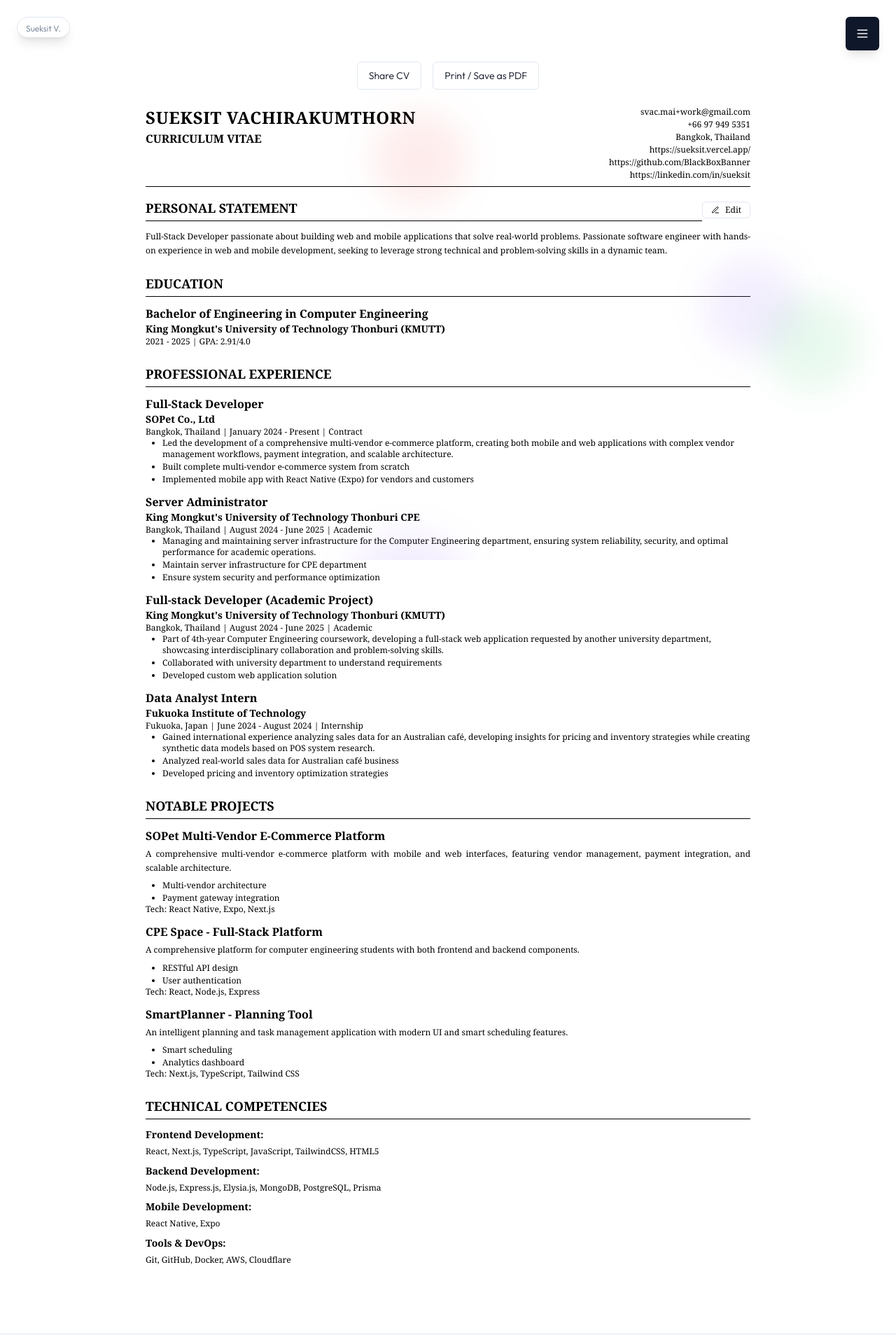
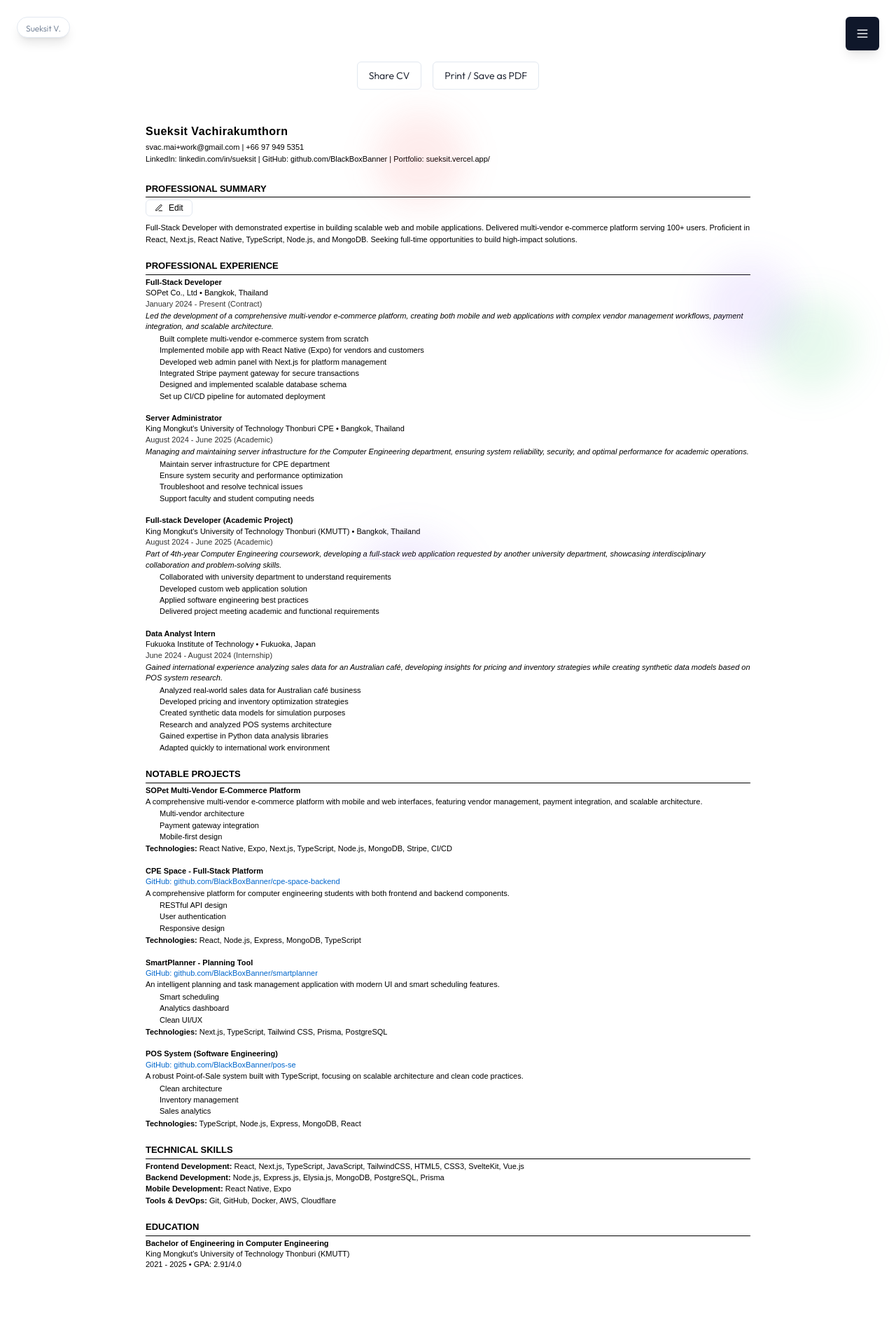
Before and after one commit to BlackBoxBanner/wed-portfolio, a Next.js app: page /cv in a window 1280 px wide. Shown: the top 1920 px of the page at 70% size. Built offline with nearby package versions, Linux system fonts and the light colour scheme.

Commit message:
feat: Update CV styles for ATS optimization and enhance professional summary for clarity

```diff
--- a/src/components/pages/cv.tsx
+++ b/src/components/pages/cv.tsx
@@ -16,7 +16,7 @@ import { printResume, shareResume } from '@/lib/resume-utils';
 const CVPage = () => {
   const [isEditingSummary, setIsEditingSummary] = useState(false);
   const [professionalSummary, setProfessionalSummary] = useState(
-    `${personalInfo.summary} Passionate software engineer with hands-on experience in web and mobile development, seeking to leverage strong technical and problem-solving skills in a dynamic team.`,
+    `Full-Stack Developer with demonstrated expertise in building scalable web and mobile applications. Delivered multi-vendor e-commerce platform serving 100+ users. Proficient in React, Next.js, React Native, TypeScript, Node.js, and MongoDB. Seeking full-time opportunities to build high-impact solutions.`,
   );
 
   const formatDateRange = (
@@ -56,46 +56,50 @@ const CVPage = () => {
         </Button>
       </div>
 
-      {/* CV Content - Black and White, No Styles */}
-      <div className='max-w-4xl mx-auto bg-white font-serif text-black leading-normal print-resume px-4'>
-        {/* Header */}
-        <header className='flex flex-col md:flex-row justify-between items-start mb-4 border-b border-black pb-2 print:flex print:flex-row print:justify-center print:items-start print:mb-2 print:pb-1 print-break-inside-avoid'>
-          <div className='flex-1 flex flex-col items-start print:items-start print:mb-0'>
-            <h1 className='text-xl md:text-2xl font-bold uppercase tracking-wide leading-tight mb-0.5 text-black font-serif print:text-base print:mb-0'>
+      {/* ATS-Optimized CV - Best Practices Format */}
+      <div
+        className='max-w-4xl mx-auto bg-white text-black print-resume px-4 py-6'
+        style={{ fontFamily: 'Arial, Calibri, sans-serif', lineHeight: '1.5' }}
+      >
+        {/* HEADER - Clean, Professional */}
+        <header className='mb-6 print:mb-4'>
+          <h1
+            style={{
+              fontSize: '16px',
+              fontWeight: 'bold',
+              margin: '0 0 3px 0',
+              letterSpacing: '0.5px',
+            }}
+          >
             {personalInfo.name}
           </h1>
-            <h2 className='text-sm md:text-base font-semibold mb-0.5 text-black font-serif print:text-xs print:mb-0'>
-              CURRICULUM VITAE
-            </h2>
-          </div>
-          <div className='flex-1 text-xs flex flex-col items-end md:items-end gap-0.5 text-black font-serif print:items-end print:text-xs print:gap-0 print:mb-0'>
-            <span className='print:mb-0'>{personalInfo.email}</span>
-            <span className='print:mb-0'>{personalInfo.phone}</span>
-            <span className='print:mb-0'>{personalInfo.location}</span>
-            <span className='print:mb-0'>{personalInfo.website}</span>
-            <span className='print:mb-0'>{personalInfo.github}</span>
-            <span className='print:mb-0'>{personalInfo.linkedin}</span>
-          </div>
+          <p style={{ fontSize: '11px', margin: '0', lineHeight: '1.4' }}>
+            {personalInfo.email} | {personalInfo.phone}
+          </p>
+          <p
+            style={{ fontSize: '11px', margin: '2px 0 0 0', lineHeight: '1.4' }}
+          >
+            LinkedIn: {personalInfo.linkedin.replace('https://', '')} | GitHub:{' '}
+            {personalInfo.github.replace('https://', '')} | Portfolio:{' '}
+            {personalInfo.website.replace('https://', '')}
+          </p>
         </header>
 
-        {/* Personal Statement */}
-        <section className='mb-6 print-break-inside-avoid'>
-          <div className='flex items-center justify-between mb-3'>
-            <h2 className='text-lg font-bold border-b border-black pb-1 w-full'>
-              PERSONAL STATEMENT
+        {/* PROFESSIONAL SUMMARY - Impact-focused */}
+        <section className='mb-5 print:mb-3'>
+          <h2
+            style={{
+              fontSize: '13px',
+              fontWeight: 'bold',
+              margin: '0 0 3px 0',
+              borderBottom: '1px solid black',
+              paddingBottom: '2px',
+            }}
+          >
+            PROFESSIONAL SUMMARY
           </h2>
-            {!isEditingSummary ? (
-              <Button
-                onClick={() => setIsEditingSummary(true)}
-                variant='outline'
-                size='sm'
-                className='flex items-center gap-2 print:hidden text-xs h-6'
-              >
-                <Edit3 className='w-3 h-3' />
-                Edit
-              </Button>
-            ) : (
-              <div className='flex gap-1 print:hidden'>
+          {isEditingSummary ? (
+            <div className='flex gap-2 mb-2 print:hidden'>
               <Button
                 onClick={() => setIsEditingSummary(false)}
                 variant='outline'
@@ -108,7 +112,7 @@ const CVPage = () => {
               <Button
                 onClick={() => {
                   setProfessionalSummary(
-                      `${personalInfo.summary} I am currently completing my Bachelor of Engineering in Computer Engineering at King Mongkut's University of Technology Thonburi (KMUTT), where I have gained comprehensive knowledge in software engineering principles, system design, and modern development practices. My academic journey has been complemented by practical experience through internships, academic projects, and professional contract work, allowing me to bridge theoretical knowledge with real-world application development.`,
+                    'Full-Stack Developer with demonstrated expertise in building scalable web and mobile applications. Delivered multi-vendor e-commerce platform serving 100+ users. Proficient in React, Next.js, React Native, TypeScript, Node.js, and MongoDB. Seeking full-time opportunities to build high-impact solutions.',
                   );
                   setIsEditingSummary(false);
                 }}
@@ -120,53 +124,72 @@ const CVPage = () => {
                 Cancel
               </Button>
             </div>
+          ) : (
+            <Button
+              onClick={() => setIsEditingSummary(true)}
+              variant='outline'
+              size='sm'
+              className='flex items-center gap-2 print:hidden text-xs h-6 mb-2'
+            >
+              <Edit3 className='w-3 h-3' />
+              Edit
+            </Button>
           )}
-          </div>
-
           {isEditingSummary ? (
             <Textarea
               value={professionalSummary}
               onChange={(e) => setProfessionalSummary(e.target.value)}
-              className='min-h-[80px] text-sm leading-relaxed font-serif border-black print:hidden'
+              className='min-h-[80px] text-sm leading-relaxed border-black print:hidden'
               placeholder='Enter your professional summary...'
+              style={{
+                fontFamily: 'Arial, Calibri, sans-serif',
+                fontSize: '11px',
+              }}
             />
           ) : (
-            <p className='text-justify leading-relaxed text-xs'>
+            <p style={{ fontSize: '11px', margin: '0', lineHeight: '1.5' }}>
               {professionalSummary}
             </p>
           )}
         </section>
 
-        {/* Education */}
-        <section className='mb-6 print-break-inside-avoid'>
-          <h2 className='text-lg font-bold mb-3 border-b border-black pb-1'>
-            EDUCATION
-          </h2>
-          {educations.slice(0, 1).map((edu, index) => (
-            <div key={index} className='mb-3 print-break-inside-avoid'>
-              <h3 className='text-base font-bold'>
-                {edu.degree} in {edu.fieldOfStudy}
-              </h3>
-              <p className='font-semibold text-sm'>{edu.institution}</p>
-              <p className='text-xs'>
-                {formatEducationDate(edu.startYear, edu.endYear)}
-                {edu.gpa && ` | GPA: ${edu.gpa}/4.0`}
-              </p>
-            </div>
-          ))}
-        </section>
-
-        {/* Professional Experience */}
-        <section className='mb-6 print-break-inside-avoid'>
-          <h2 className='text-lg font-bold mb-3 border-b border-black pb-1'>
+        {/* PROFESSIONAL EXPERIENCE - Action Verbs + Quantified Results */}
+        <section className='mb-5 print:mb-3'>
+          <h2
+            style={{
+              fontSize: '13px',
+              fontWeight: 'bold',
+              margin: '0 0 3px 0',
+              borderBottom: '1px solid black',
+              paddingBottom: '2px',
+            }}
+          >
             PROFESSIONAL EXPERIENCE
           </h2>
           {experiences.map((exp, index) => (
-            <div key={index} className='mb-3 print-break-inside-avoid'>
-              <h3 className='text-base font-bold'>{exp.title}</h3>
-              <p className='font-semibold text-sm'>{exp.company}</p>
-              <p className='text-xs'>
-                {exp.city}, {exp.country} |{' '}
+            <div key={index} className='mb-4'>
+              {/* Title and Company */}
+              <p
+                style={{
+                  fontSize: '11px',
+                  fontWeight: 'bold',
+                  margin: '0',
+                  lineHeight: '1.4',
+                }}
+              >
+                {exp.title}
+              </p>
+              <p style={{ fontSize: '11px', margin: '0', lineHeight: '1.4' }}>
+                {exp.company} • {exp.city}, {exp.country}
+              </p>
+              <p
+                style={{
+                  fontSize: '11px',
+                  margin: '0 0 2px 0',
+                  lineHeight: '1.4',
+                  color: '#333',
+                }}
+              >
                 {formatDateRange(
                   exp.fromMonth,
                   exp.fromYear,
@@ -174,67 +197,184 @@ const CVPage = () => {
                   exp.toYear,
                   exp.current,
                 )}{' '}
-                | {exp.type}
+                ({exp.type})
               </p>
-              <ul className='list-disc ml-6 space-y-0.5 text-xs'>
-                <li>{exp.description}</li>
-                {exp.achievements.slice(0, 2).map((achievement, achIndex) => (
-                  <li key={achIndex}>{achievement}</li>
+
+              {/* One-line impact summary */}
+              <p
+                style={{
+                  fontSize: '11px',
+                  margin: '1px 0 2px 0',
+                  fontStyle: 'italic',
+                  lineHeight: '1.4',
+                }}
+              >
+                {exp.description}
+              </p>
+
+              {/* Achievements with action verbs */}
+              <ul
+                style={{
+                  fontSize: '11px',
+                  margin: '0',
+                  paddingLeft: '20px',
+                  lineHeight: '1.4',
+                }}
+              >
+                {exp.achievements.map((achievement, achIndex) => (
+                  <li
+                    key={achIndex}
+                    style={{ margin: '1px 0', marginLeft: '0' }}
+                  >
+                    {achievement}
+                  </li>
                 ))}
               </ul>
             </div>
           ))}
         </section>
 
-        {/* Projects */}
-        <section className='mb-6 print-break-inside-avoid'>
-          <h2 className='text-lg font-bold mb-3 border-b border-black pb-1'>
+        {/* NOTABLE PROJECTS - Action Verbs + GitHub Links */}
+        <section className='mb-5 print:mb-3'>
+          <h2
+            style={{
+              fontSize: '13px',
+              fontWeight: 'bold',
+              margin: '0 0 3px 0',
+              borderBottom: '1px solid black',
+              paddingBottom: '2px',
+            }}
+          >
             NOTABLE PROJECTS
           </h2>
-          {projects.slice(0, 3).map((project, index) => (
-            <div key={index} className='mb-3 print-break-inside-avoid'>
-              <h3 className='text-base font-bold mb-1'>{project.title}</h3>
-              <p className='text-justify leading-relaxed mb-2 text-xs'>
+          {projects.slice(0, 4).map((project, index) => (
+            <div key={index} className='mb-4'>
+              <p
+                style={{
+                  fontSize: '11px',
+                  fontWeight: 'bold',
+                  margin: '0',
+                  lineHeight: '1.4',
+                }}
+              >
+                {project.title}
+              </p>
+
+              {/* Project link */}
+              {project.git && project.git !== '#' && (
+                <p
+                  style={{
+                    fontSize: '11px',
+                    margin: '0 0 1px 0',
+                    lineHeight: '1.4',
+                    color: '#0066cc',
+                  }}
+                >
+                  GitHub: {project.git.replace('https://', '')}
+                </p>
+              )}
+
+              {/* Project description */}
+              <p
+                style={{
+                  fontSize: '11px',
+                  margin: '1px 0 2px 0',
+                  lineHeight: '1.4',
+                }}
+              >
                 {project.description}
               </p>
-              <ul className='list-disc ml-6 space-y-0.5 text-xs'>
-                {project.highlights.slice(0, 2).map((highlight, hIndex) => (
-                  <li key={hIndex}>{highlight}</li>
+
+              {/* Highlights with action verbs */}
+              <ul
+                style={{
+                  fontSize: '11px',
+                  margin: '0',
+                  paddingLeft: '20px',
+                  lineHeight: '1.4',
+                }}
+              >
+                {project.highlights.slice(0, 3).map((highlight, hIndex) => (
+                  <li key={hIndex} style={{ margin: '1px 0', marginLeft: '0' }}>
+                    {highlight}
+                  </li>
                 ))}
               </ul>
-              <p className='text-xs'>
-                Tech: {project.techStack.slice(0, 3).join(', ')}
+
+              {/* Tech stack */}
+              <p
+                style={{
+                  fontSize: '11px',
+                  margin: '2px 0 0 0',
+                  lineHeight: '1.4',
+                }}
+              >
+                <span style={{ fontWeight: 'bold' }}>Technologies:</span>{' '}
+                {project.techStack.join(', ')}
               </p>
             </div>
           ))}
         </section>
 
-        {/* Technical Skills */}
-        <section className='mb-6 print-break-inside-avoid'>
-          <h2 className='text-lg font-bold mb-3 border-b border-black pb-1'>
-            TECHNICAL COMPETENCIES
+        {/* TECHNICAL SKILLS - Categorized, No Levels */}
+        <section className='mb-5 print:mb-3'>
+          <h2
+            style={{
+              fontSize: '13px',
+              fontWeight: 'bold',
+              margin: '0 0 3px 0',
+              borderBottom: '1px solid black',
+              paddingBottom: '2px',
+            }}
+          >
+            TECHNICAL SKILLS
           </h2>
           {skillCategories.map((category, index) => (
-            <div key={index} className='mb-2'>
-              <h3 className='font-bold mb-1 text-sm'>{category.title}:</h3>
-              <p className='leading-relaxed text-xs'>
-                {category.skills
-                  .slice(0, 6)
-                  .map((skill) => skill.name)
-                  .join(', ')}
+            <p
+              key={index}
+              style={{ fontSize: '11px', margin: '1px 0', lineHeight: '1.4' }}
+            >
+              <span style={{ fontWeight: 'bold' }}>{category.title}:</span>{' '}
+              {category.skills.map((skill) => skill.name).join(', ')}
+            </p>
+          ))}
+        </section>
+
+        {/* EDUCATION */}
+        <section className='mb-5 print:mb-3'>
+          <h2
+            style={{
+              fontSize: '13px',
+              fontWeight: 'bold',
+              margin: '0 0 3px 0',
+              borderBottom: '1px solid black',
+              paddingBottom: '2px',
+            }}
+          >
+            EDUCATION
+          </h2>
+          {educations.slice(0, 1).map((edu, index) => (
+            <div key={index} className='mb-3'>
+              <p
+                style={{
+                  fontSize: '11px',
+                  fontWeight: 'bold',
+                  margin: '0',
+                  lineHeight: '1.4',
+                }}
+              >
+                {edu.degree} in {edu.fieldOfStudy}
+              </p>
+              <p style={{ fontSize: '11px', margin: '0', lineHeight: '1.4' }}>
+                {edu.institution}
+              </p>
+              <p style={{ fontSize: '11px', margin: '0', lineHeight: '1.4' }}>
+                {formatEducationDate(edu.startYear, edu.endYear)}
+                {edu.gpa && ` • GPA: ${edu.gpa}/4.0`}
               </p>
             </div>
           ))}
         </section>
-
-        {/* Additional Sections for CV */}
-        {/* Optional sections removed or condensed for brevity */}
-
-        {/* Footer with date */}
-        {/* <footer className='text-center text-sm border-t border-black pt-4 mt-8'>
-          <p>Curriculum Vitae - {personalInfo.name}</p>
-          <p>Last updated: {new Date().toLocaleDateString('en-GB')}</p>
-        </footer> */}
       </div>
     </>
   );
```
Also changed, not shown: src/app/globals.css (+10 -8 lines). Lines whose indentation alone changed are shown as unchanged.
